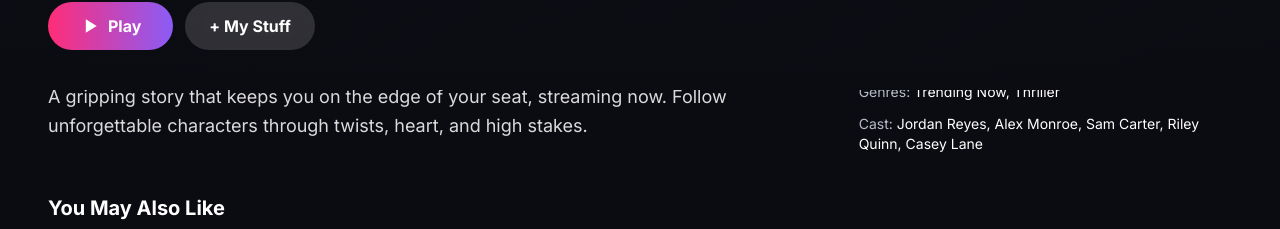
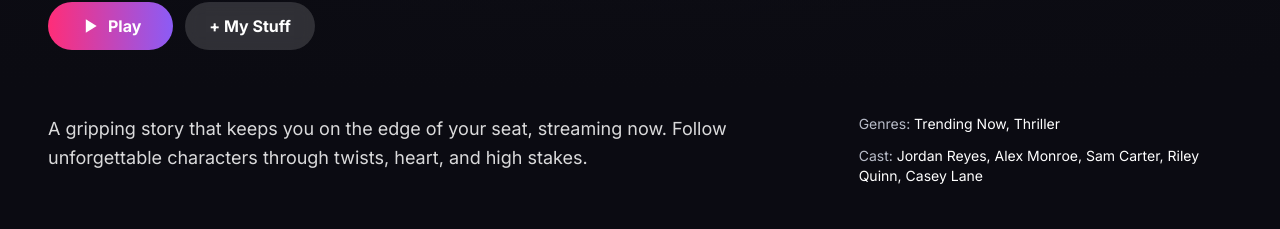
Before and after one commit to landynleecurley/nova, a Next.js app: page /tv/1000 in a window 1280 px wide. Shown: the part 430-659 px from the top of the page. Built offline with nearby package versions, Linux system fonts and the light colour scheme; no server answers.

Commit message:
Detail page: stop body/metadata overlapping the hero image

```diff
--- a/app/components/DetailView.js
+++ b/app/components/DetailView.js
@@ -53,7 +53,7 @@ export default function DetailView({ item, mediaType }) {
         </div>
       </section>
 
-      <div className="px-6 md:px-12 -mt-2 grid md:grid-cols-3 gap-8 mb-10">
+      <div className="relative z-10 px-6 md:px-12 mt-6 grid md:grid-cols-3 gap-8 mb-10">
         <div className="md:col-span-2">
           <p className="text-white/85 text-lg leading-relaxed">{item.overview}</p>
         </div>
```
